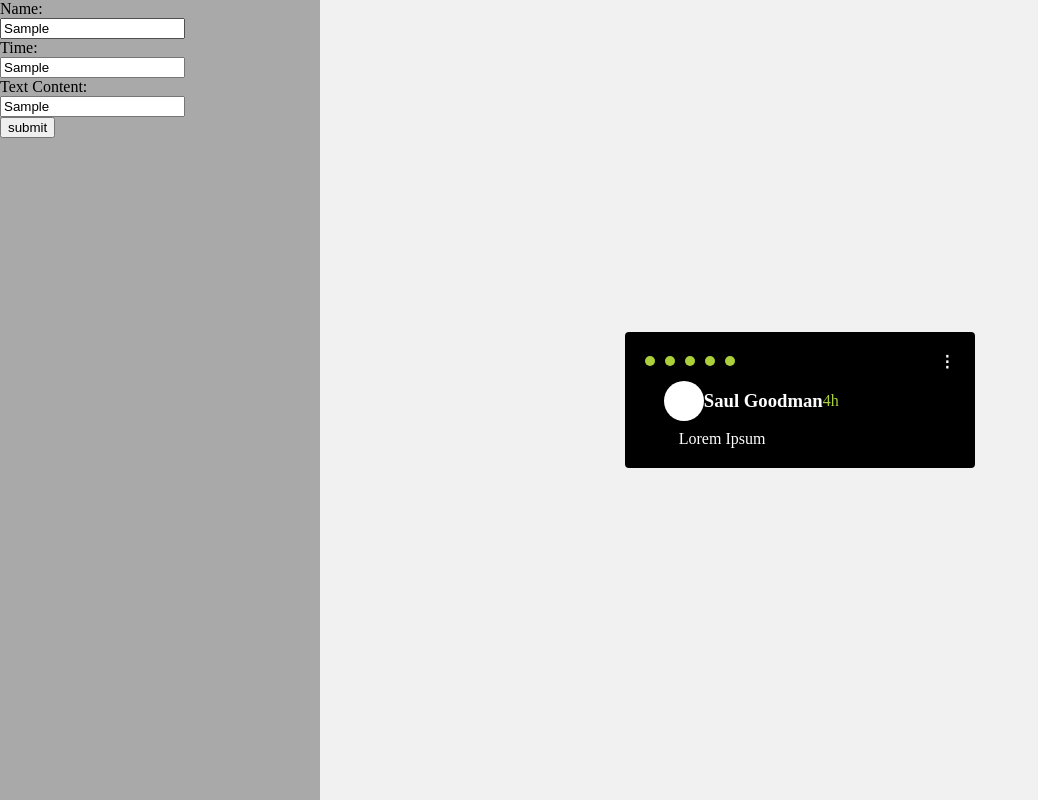
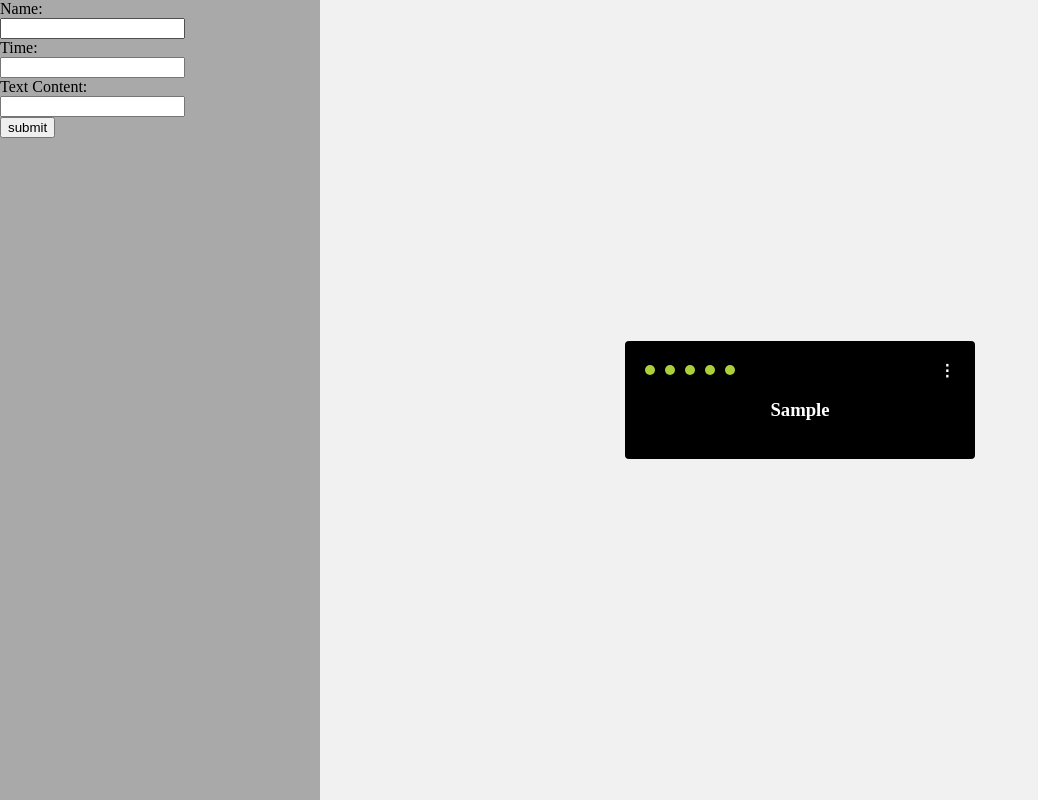
Before and after one commit to sina--/comments-generator, a plain HTML site: page index.html in a window 1280 px wide. Both pictures are taken after typing "Sample", "Sample", "Sample" into the empty fields and a click on the input "submit". Shown: the whole page, without its empty margins (0-1038 px from the left). Drawn offline with Linux system fonts and the light colour scheme.

Commit message:
Work with Tsetso

```diff
--- a/index.html
+++ b/index.html
@@ -51,7 +51,7 @@
 					<div class="options">&#8942</div>
 				</div>
 				<div class="comments" id="comments-ul">
-					<div>
+					<div id="wrapper">
 						<div class="row">
 							<div class="prof"></div>
 							<div>
--- a/main.css
+++ b/main.css
@@ -91,8 +91,18 @@ ul {
 	display: flex;
 	color: white;
 	align-items: center;
-	flex-direction: row;
+	flex-direction: column;
 	justify-content: space-around;
 	margin-left: -15px;
 	margin-right: -15px;
 }
+
+h3 {
+	color: white;
+	text-decoration: none;
+}
+
+h3, a {
+	color: white;
+	text-decoration: none;
+}
--- a/script.js
+++ b/script.js
@@ -1,19 +1,60 @@
 let data = {};
 let commentContainer = document.getElementById("comments-ul");
+let editMode = false;
 
 function submitComment(event) {
 	event.preventDefault();
 	let name = document.getElementById("name").value;
 	let time = document.getElementById("time").value;
 	let content = document.getElementById("content").value;
-	let id = Object.keys(data).length+1;
+	let id = Object.keys(data).length + 1;
 	console.log(data);
-	createComment(id, name, time, content);
+	if (editMode === false) {
+		createComment(id, name, time, content);
+	} else {
+		createComment(editMode, name, time, content);
+	}
+	// console.log(data);
 }
 
 function createComment(id, name, time, content) {
-	let newDiv = document.createElement("div");
-	newDiv.setAttribute("id", id);
-	commentContainer.appendChild(newDiv);
+	// if (editMode != false) {
+	// 	let newDiv = document.getElementById(editMode);
+	// 	newDiv.innerHTML = `<h3><a href='#' onclick=editComment(${id})>${name}</a></h3>`;
+	// 	commentContainer.appendChild(newDiv);
+	// 	console.log(newDiv);
+	// } else {
+	// 	let newDiv = document.createElement("div");
+	// 	newDiv.setAttribute("id", id);
+	// 	newDiv.innerHTML = `<h3><a href='#' onclick=editComment(${id})>${name}</a></h3>`;
+	// 	commentContainer.appendChild(newDiv);
+	// }
 	data[id] = [name, time, content];
+	document.getElementById("comments-ul").innerHTML = '';
+	for(let id in data) {
+		console.log("string", id, data[id]);
+		let newDiv = document.createElement("div");
+		newDiv.setAttribute("id", id);
+		newDiv.innerHTML = `<h3><a href='#' onclick=editComment(${id})>${data[id][0]}</a></h3>`;
+		commentContainer.appendChild(newDiv);
+	}
+	clearInput();
+	editMode = false;
 }
+
+function editComment(id) {
+	editMode = id;
+	console.log(data[id]);
+	let name = document.getElementById("name");
+	let time = document.getElementById("time");
+	let content = document.getElementById("content");
+	name.value = data[id][0];
+	time.value = data[id][1];
+	content.value = data[id][2];
+}
+
+function clearInput() {
+	document.getElementById("name").value = '';
+	document.getElementById("time").value = '';
+	document.getElementById("content").value = '';
+}
```
